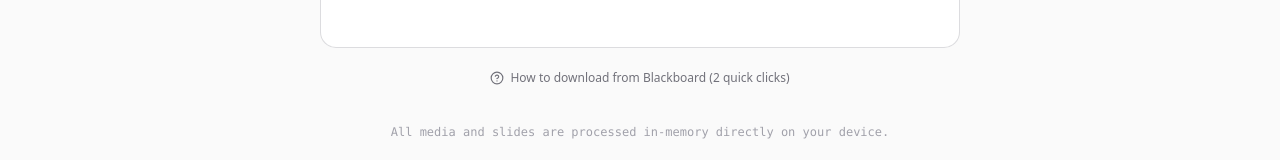
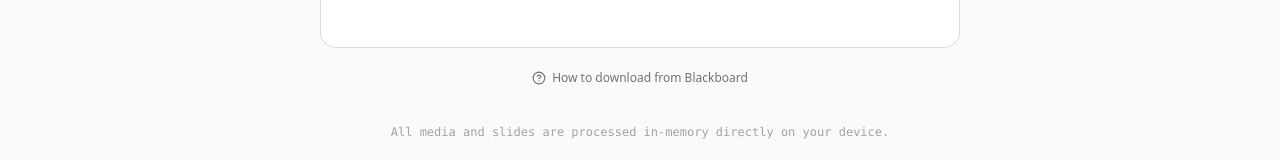
Before and after one commit to Soyaaaa081305/H5p-Auto-SS, a React (Vite) app: page / in a window 1280 px wide. Shown: the part 463-623 px from the top of the page. Built offline with nearby package versions, Linux system fonts and the light colour scheme.

Commit message:
refactor: simplify Blackboard guide trigger text

```diff
--- a/src/components/DropZone.tsx
+++ b/src/components/DropZone.tsx
@@ -112,7 +112,7 @@ export const DropZone: React.FC<DropZoneProps> = ({
           className="inline-flex items-center gap-1.5 text-xs text-zinc-500 hover:text-zinc-900 dark:text-zinc-400 dark:hover:text-zinc-200 transition-colors py-1.5 px-3 rounded-lg hover:bg-zinc-100 dark:hover:bg-zinc-850 font-medium"
         >
           <HelpCircle className="w-3.5 h-3.5 text-zinc-500 dark:text-zinc-400" />
-          <span>How to download from Blackboard (2 quick clicks)</span>
+          <span>How to download from Blackboard</span>
         </button>
       </div>
 
@@ -140,7 +140,7 @@ export const DropZone: React.FC<DropZoneProps> = ({
                       How to download from Blackboard
                     </h3>
                     <p className="text-xs text-zinc-500 dark:text-zinc-400 font-normal">
-                      2 quick clicks to get your .h5p file
+                      Steps to get your .h5p file
                     </p>
                   </div>
                 </div>
```
